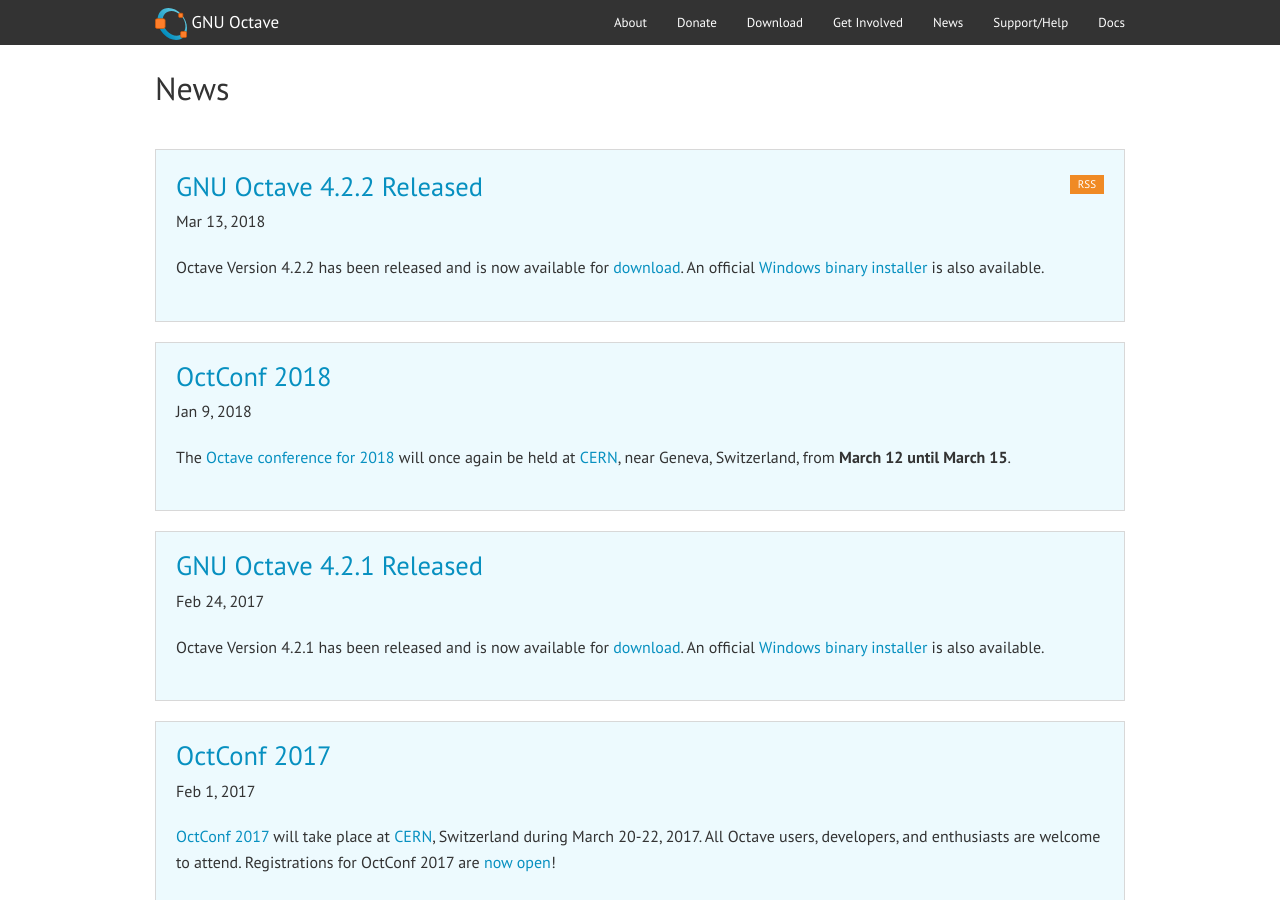
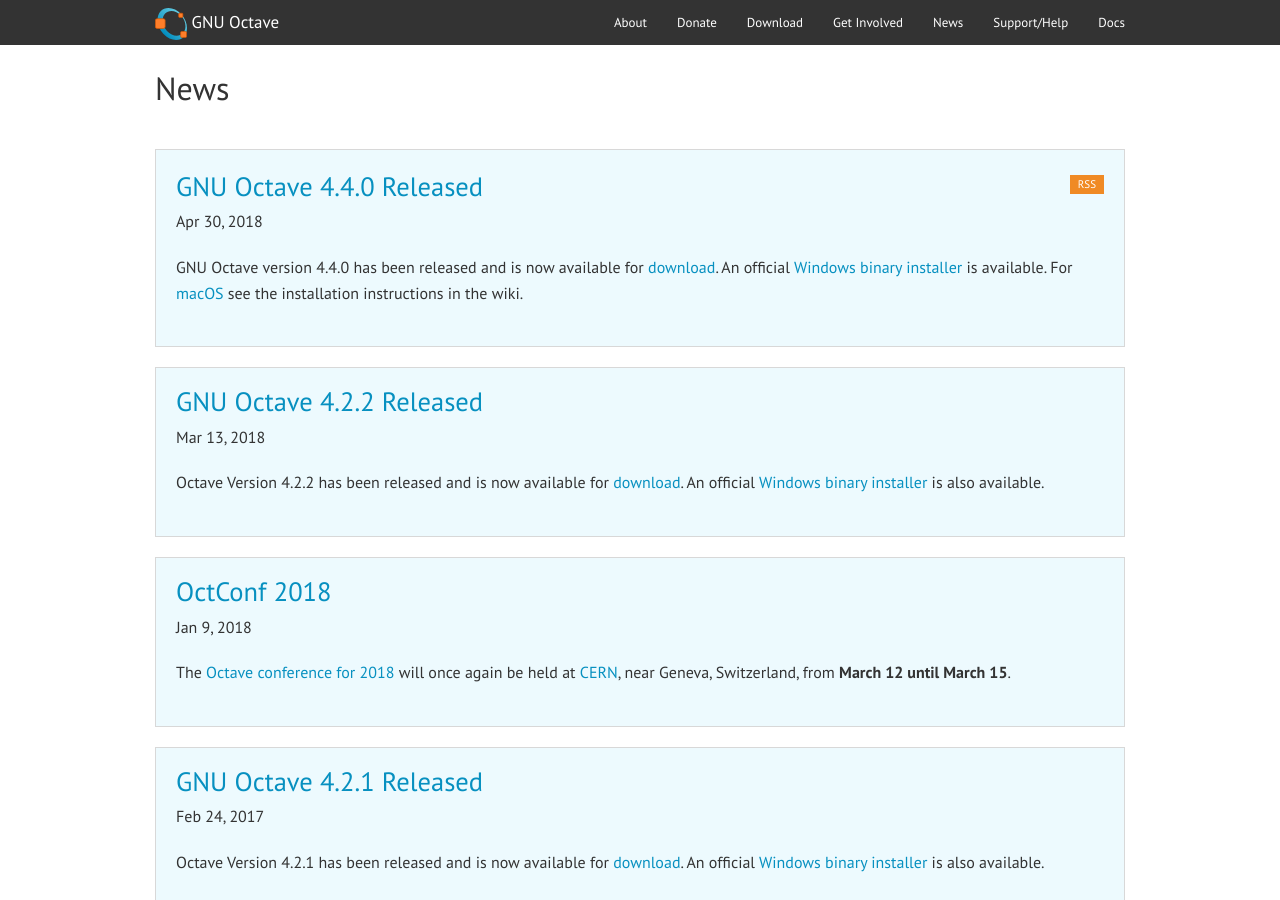
Before and after one commit to gnu-octave/gnu-octave.github.io, a Jekyll site: the page built from news.md, in a window 1280 px wide and 900 px high. Built offline with Jekyll 4.4.1, drawn with Linux system fonts in a browser that asks for light colours.

Commit message:
Announce Octave 4.4 release.
* community-news.html: increment serial counter.

* _posts/2018-04-30-octave-4.4.0-released.markdown: Add release announcement.

```diff
--- /dev/null
+++ b/_posts/2018-04-30-octave-4.4.0-released.markdown
@@ -0,0 +1,22 @@
+---
+layout: post
+title:  "GNU Octave 4.4.0 Released"
+date:   2018-04-30
+categories: news release
+---
+
+GNU Octave version 4.4.0 has been released and is now available for
+[download][1].  An official [Windows binary installer][2] is available.
+For [macOS][3] see the installation instructions in the wiki.
+
+This major release improves compatibility with Matlab and contains many new
+and improved functions.  A list of important user-visible changes is available
+by selecting the [Release Notes][4] item in the News menu of the GUI or by
+typing `news` at the Octave command prompt.
+
+Thanks to the many people who contributed to this release!
+
+[1]: {{ "download.html" | absolute_url }}
+[2]: https://ftp.gnu.org/gnu/octave/windows/
+[3]: {{ site.wiki_url }}/Octave_for_macOS
+[4]: {{ "NEWS-4.4.html" | absolute_url }}
--- a/community-news.html
+++ b/community-news.html
@@ -13,7 +13,7 @@
 entires in the GUI:
 
   this-is-the-gnu-octave-community-news-page
-  community-news-page-serial=9
+  community-news-page-serial=10
 
 -->
 
```
